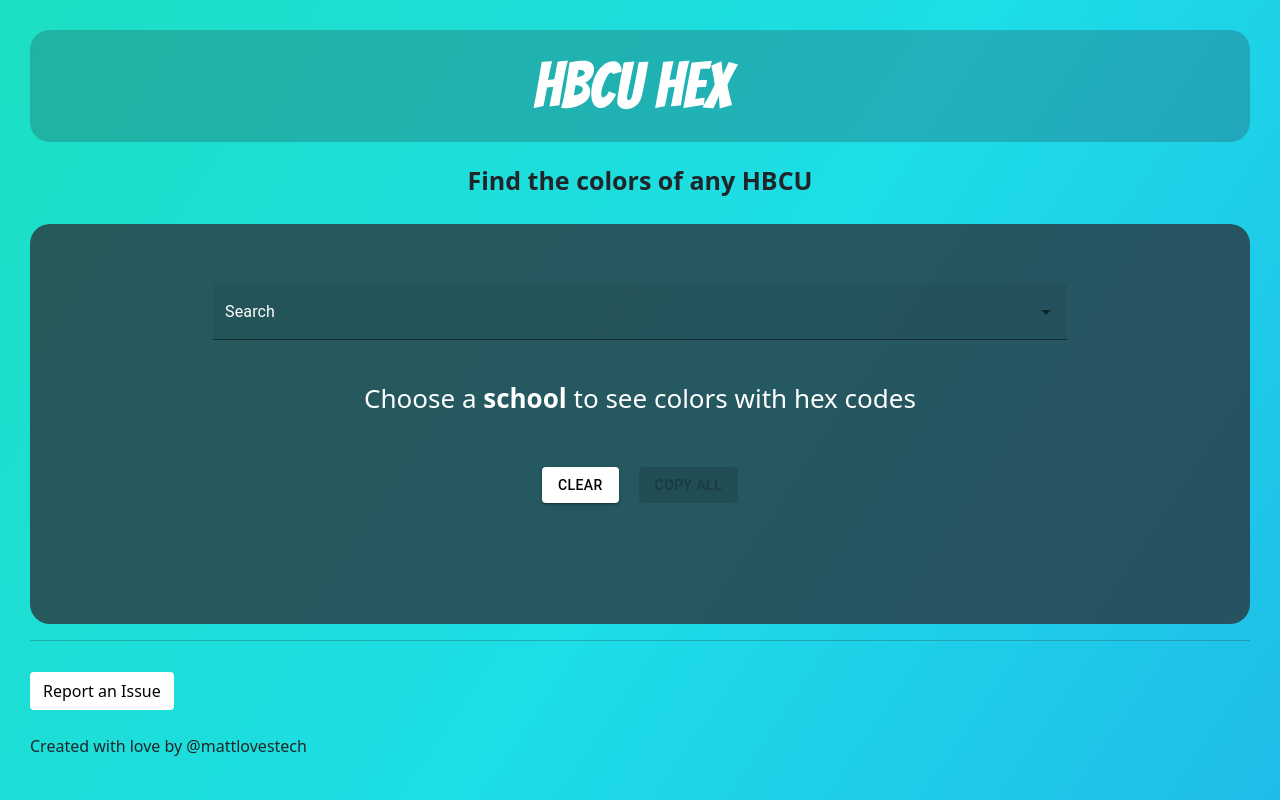
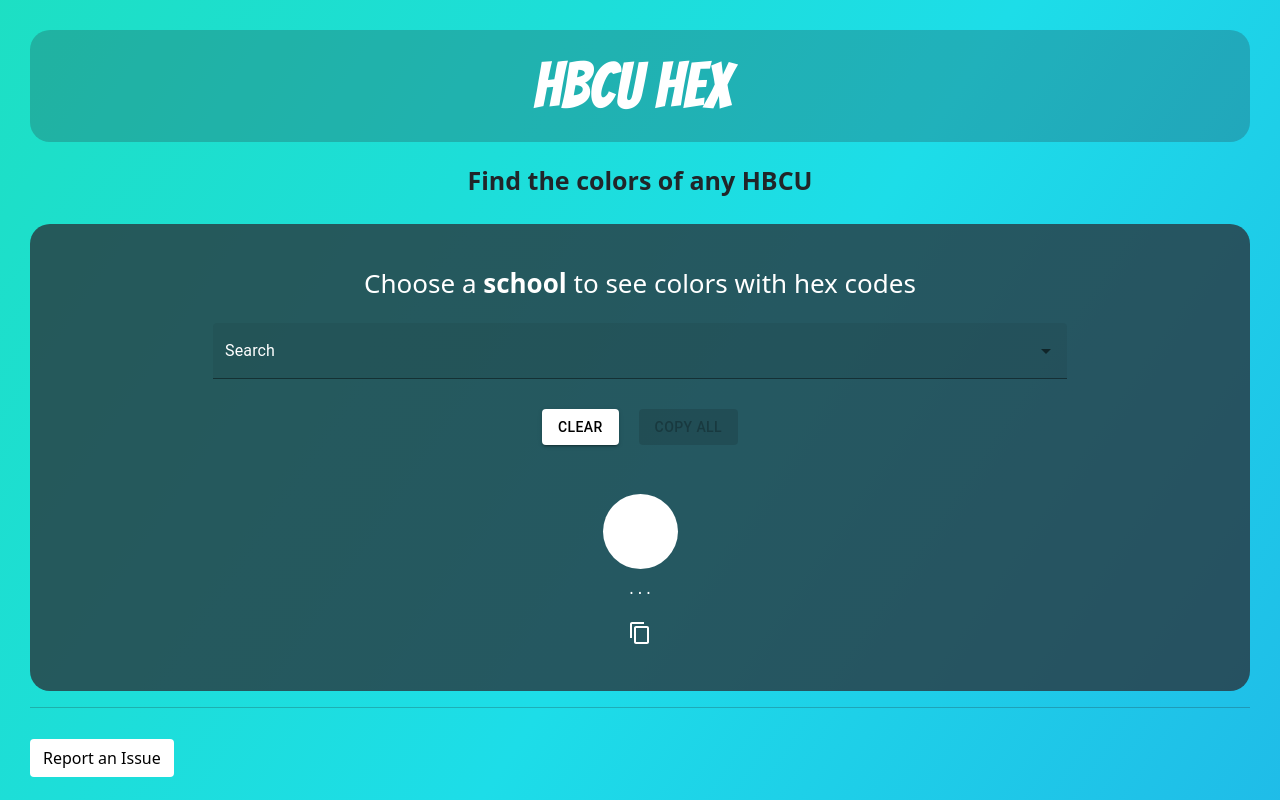
Before and after one commit to mattlovestech/HBCU-Hex, a React (Create React App) app: page / in a window 1280 px wide. Shown: the top 800 px of the page. Built offline with nearby package versions, Linux system fonts and the light colour scheme.

Commit message:
re arranged the components to allow to remove jump cuts

```diff
--- a/src/autocomplete.js
+++ b/src/autocomplete.js
@@ -57,7 +57,14 @@ export class ComboBox extends Component {
 
 
     return (
-        <><Autocomplete
+        <>
+            <div style={{paddingTop: "40px", paddingBottom: "20px", textAlign: "center"}}>
+                <a>Choose a <strong>school</strong> to see colors with hex codes</a>
+
+            </div>
+
+
+            <Autocomplete
 
             id="combo-box-demo"
             options={Object.keys(json)}
@@ -70,10 +77,7 @@ export class ComboBox extends Component {
                             {...params} onSelect={this.handleSelect}
                                                  onChange={this.handleSelect} label="Search" />}
         />
-
-            <Colors colors={this.state.school}/>
-            <Stack direction="row" spacing={28} style={{marginTop: "0px", marginBottom: "50px"}}>
-
+            <Stack direction="row" spacing={28} style={{marginTop: "20px", marginBottom: "0px"}}>
                 <Button style={{margin:"10px", color: "black", background : "white"}}
                         variant="contained"
                         onClick={(this.handleClear) }> Clear
@@ -82,8 +86,10 @@ export class ComboBox extends Component {
                 <Button style={{margin:"10px"}}
                         variant="contained" disabled={true}> Copy All
                 </Button>
+            </Stack>
 
-            </Stack>
+            <Colors colors={this.state.school}/>
+
 
             </>
     );}
--- a/src/colors.js
+++ b/src/colors.js
@@ -23,12 +23,20 @@ export default function Colors(input) {
 
         case undefined:
             console.log(json[input["colors"]])
-             circles = Array(~~(1)).fill(0).map( (key,index) =>
+             circles = Array(~~(1)).fill(4).map( (key,index) =>
 
-                 <div  key={index}>
-                    <br/>
-                         <a>Choose a <strong>school</strong> to see colors with hex codes</a>
-                </div>
+                //  <div  key={index}>
+                //     <br/>
+                //          <a>Choose a <strong>school</strong> to see colors with hex codes</a>
+                // </div>
+                 <div  style={{textAlign: "center"}} key={index}>
+                     <br/>
+                     <div style={{backgroundColor: "white"}} className="circle">  </div>
+                     <h6 style={{marginBottom: "-40px", marginTop: "10px"}}><code style={{color: "white"}}>{"..."}</code></h6>
+                     <br/>
+                     <CopyButton copyText={"none"}/>
+
+                 </div>
             )
 
             break;
```
